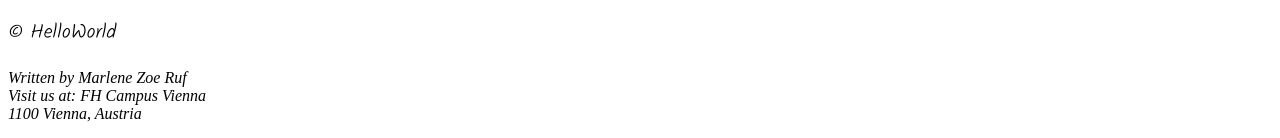
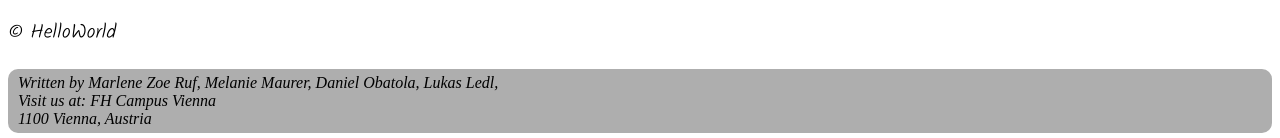
Before and after one commit to ZoeMRuf/HelloWorld, a plain HTML site: page main.html in a window 1280 px wide. Shown: the part 2420-2558 px from the top of the page. Drawn offline with Linux system fonts and the light colour scheme; a web font is replaced by a local one.

Commit message:
main.html, main.css, feedback1.css Version 1.1.1
address

```diff
--- a/main.css
+++ b/main.css
@@ -190,3 +190,9 @@ em {
     display: block;
     margin: 0 auto 0 auto;
 }
+
+address {
+    background-color: #aeaeae;
+    border-radius: 10px;
+    padding: 5px 10px;
+}
--- a/main.html
+++ b/main.html
@@ -101,7 +101,12 @@
     <footer id="footer">
         <p>&copy; HelloWorld</p>
         <address>
-            Written by <a href="mailto:marlene.z.ruf@gmail.com">Marlene Zoe Ruf</a><br>
+            Written by <a href="mailto:marlene.ruf@stud.fh-campuswien.ac.at">Marlene Zoe Ruf</a>,
+            <a href="mailto:melanie.maurer@stud.fh-campuswien.ac.at">Melanie Maurer</a>,
+            <a href="mailto:daniel.obatola@stud.fh-campuswien.ac.at">Daniel Obatola</a>,
+            <a href="mailto:lukas.ledl@stud.fh-campuswien.ac.at">Lukas Ledl</a>,
+
+            <br>
             Visit us at: <a href="https://www.fh-campuswien.ac.at/">FH Campus Vienna</a><br>
             1100 Vienna, Austria<br>
         </address>
```
